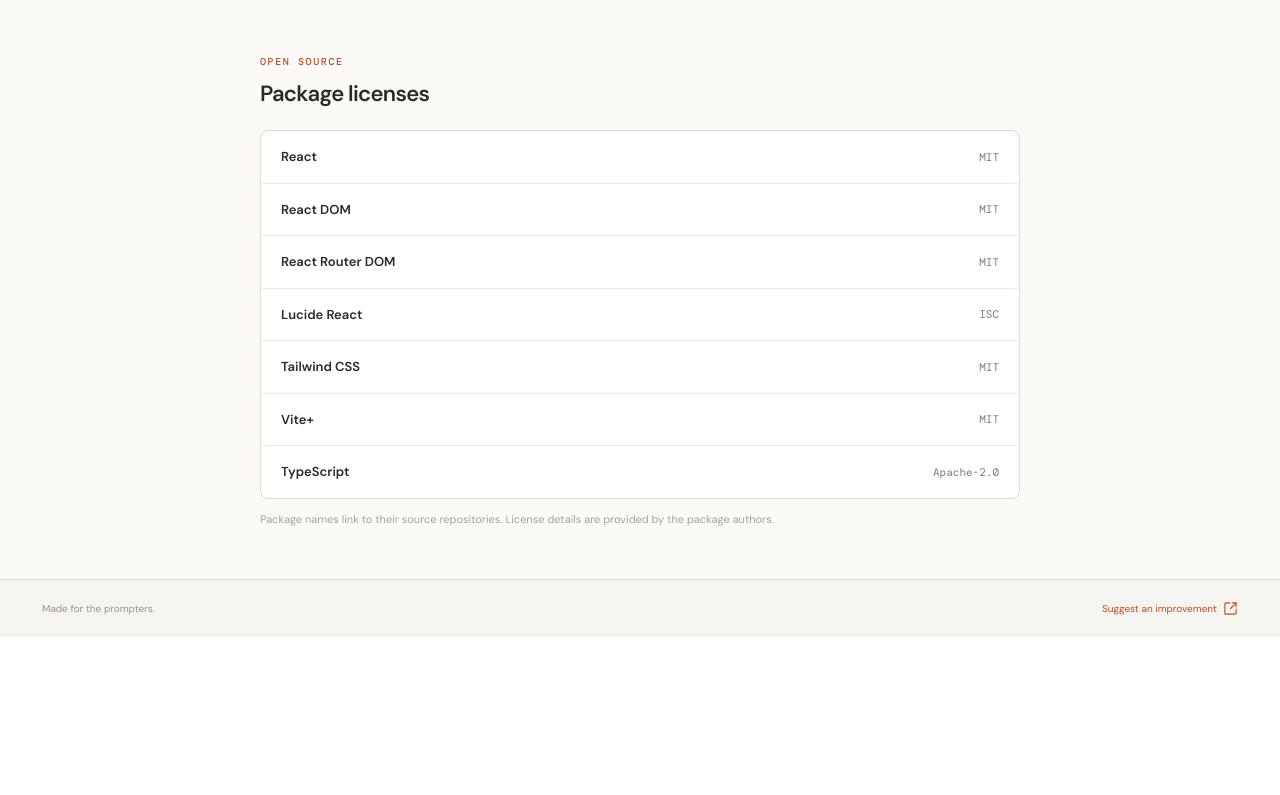
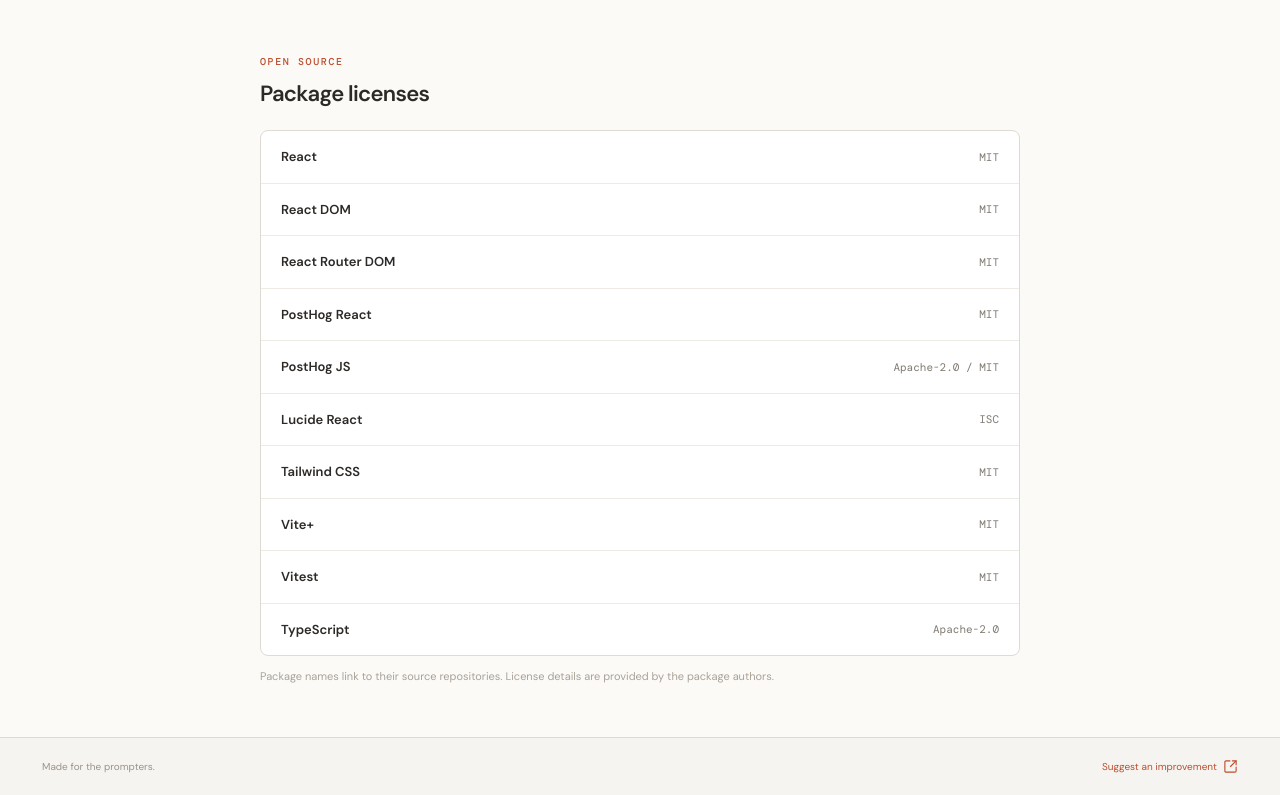
Before and after one commit to promptscratchpad/promptscratchpad, a React (Vite) app: page /about in a window 1280 px wide. Shown: the part 528-1323 px from the top of the page. Before the commit the page ends 1165 px from the top, so only its background shows below. Built offline with nearby package versions, Linux system fonts and the light colour scheme; no server answers; a web font is replaced by a local one; what @posthog/react would draw is missing.

Commit message:
Add new open-source libraries to About page licence list

```diff
--- a/src/components/About.tsx
+++ b/src/components/About.tsx
@@ -14,6 +14,16 @@
     repository: "https://github.com/remix-run/react-router",
   },
   {
+    name: "PostHog React",
+    license: "MIT",
+    repository: "https://github.com/PostHog/posthog-js",
+  },
+  {
+    name: "PostHog JS",
+    license: "Apache-2.0 / MIT",
+    repository: "https://github.com/PostHog/posthog-js",
+  },
+  {
     name: "Lucide React",
     license: "ISC",
     repository: "https://github.com/lucide-icons/lucide",
@@ -27,6 +37,11 @@
     name: "Vite+",
     license: "MIT",
     repository: "https://github.com/voidzero-dev/vite-plus",
+  },
+  {
+    name: "Vitest",
+    license: "MIT",
+    repository: "https://github.com/vitest-dev/vitest",
   },
   {
     name: "TypeScript",
```
